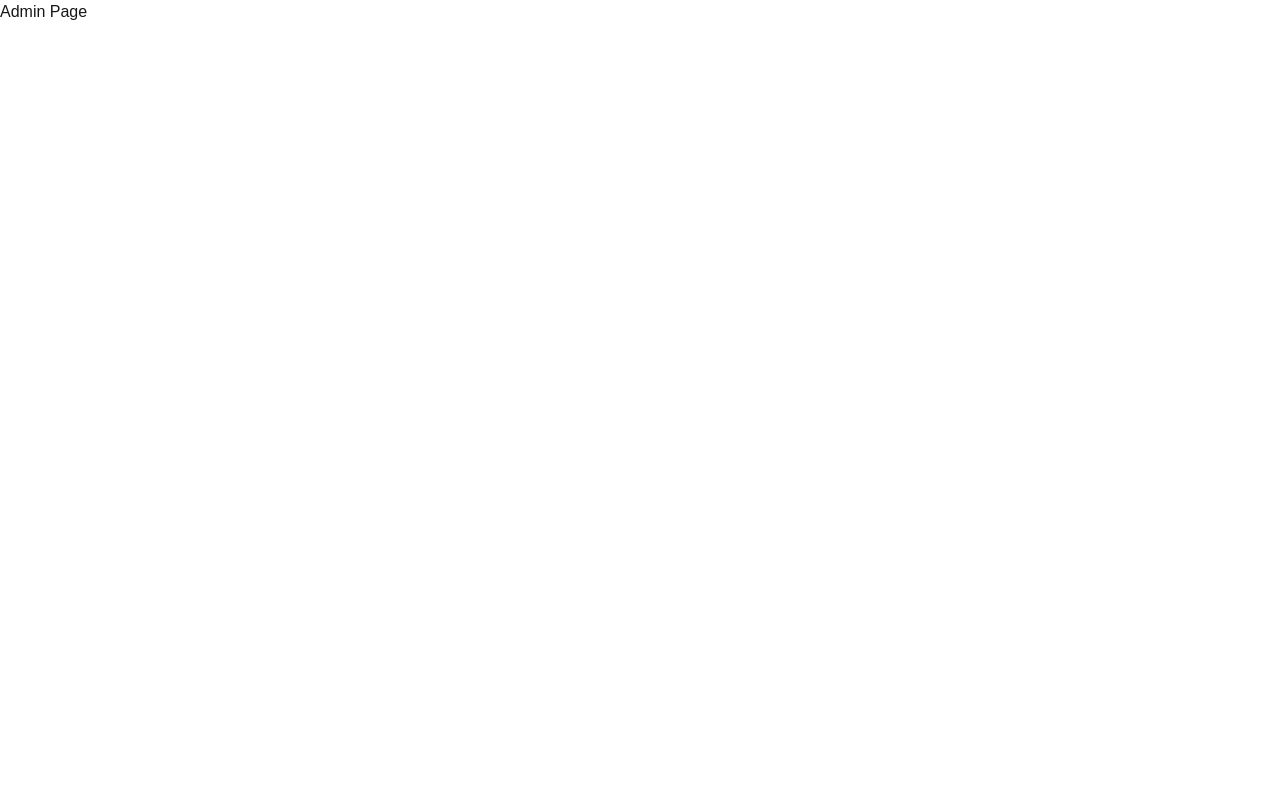
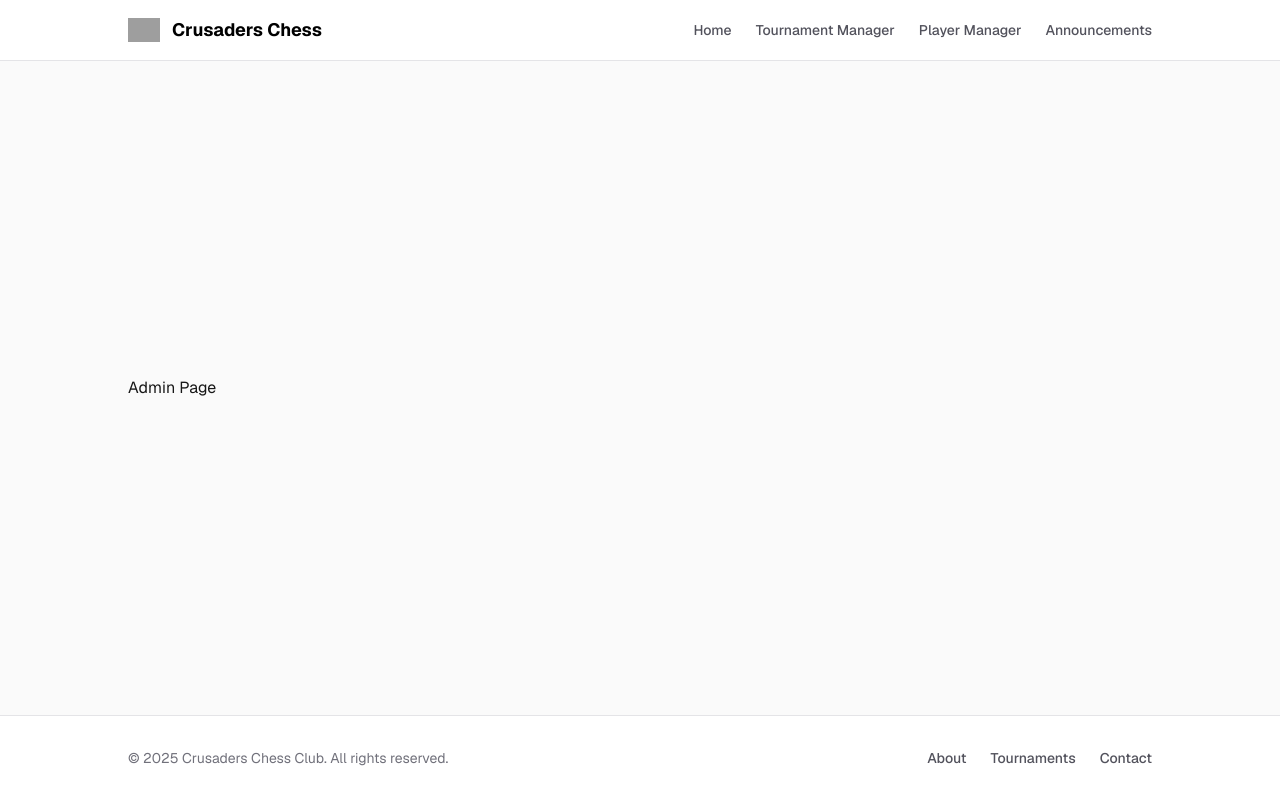
Before and after one commit to jjvaldiviez/crusader-chess-club, a Next.js app: page /admin in a window 1280 px wide. Built offline with nearby package versions, Linux system fonts and the light colour scheme; grey boxes are pictures that could not be loaded.

Commit message:
Added admin dashboard skeleton

```diff
--- /dev/null
+++ b/app/admin/announcements/page.tsx
@@ -0,0 +1,9 @@
+import {AdminPageWrapper} from "@/app/components/admin/admin-page-wrapper";
+
+export default function AnnouncementsManagerPage() {
+    return (
+        <AdminPageWrapper>
+            <section>Announcements Page</section>
+        </AdminPageWrapper>
+    );
+}
--- a/app/admin/page.tsx
+++ b/app/admin/page.tsx
@@ -1,3 +1,9 @@
+import { AdminPageWrapper } from "../components/admin/admin-page-wrapper";
+
 export default function AdminPage() {
-  return <div>Admin Page</div>;
+  return (
+    <AdminPageWrapper>
+        <section>Admin Page</section>
+    </AdminPageWrapper>
+  );
 }
--- /dev/null
+++ b/app/admin/player-manager/page.tsx
@@ -0,0 +1,9 @@
+import {AdminPageWrapper} from "@/app/components/admin/admin-page-wrapper";
+
+export default function PlayerManagerPage() {
+    return (
+        <AdminPageWrapper>
+            <section>Player Manager</section>
+        </AdminPageWrapper>
+    );
+}
--- /dev/null
+++ b/app/admin/tournament-manager/page.tsx
@@ -0,0 +1,9 @@
+import {AdminPageWrapper} from "@/app/components/admin/admin-page-wrapper";
+
+export default function TournamentManagerPage() {
+    return (
+        <AdminPageWrapper>
+            <section>Tournament Page</section>
+        </AdminPageWrapper>
+    );
+}
--- /dev/null
+++ b/app/components/admin/admin-navbar.tsx
@@ -0,0 +1,48 @@
+import Link from "next/link";
+import Image from "next/image";
+
+export function AdminNavBar() {
+    return (
+        <nav className="border-b border-zinc-200 bg-white px-6 py-4 dark:border-zinc-800 dark:bg-black">
+            <div className="mx-auto flex max-w-5xl items-center justify-between">
+                {/* Logo & Brand */}
+                <Link href="/" className="flex items-center gap-3">
+                    <Image
+                        className="dark:invert"
+                        src="/chess-logo.svg"
+                        alt="Crusaders Chess Club Logo"
+                        width={32}
+                        height={32}
+                        priority
+                    />
+                    <span className="text-lg font-bold text-black dark:text-white hidden sm:block">Crusaders Chess</span>
+                </Link>
+
+                {/* Navigation Links */}
+                <div className="flex items-center gap-6 text-sm font-medium">
+                    <Link href="/admin" className="text-zinc-600 transition-colors hover:text-black dark:text-white">
+                        Home
+                    </Link>
+                    <Link
+                        href="/admin/tournament-manager"
+                        className="text-zinc-600 transition-colors hover:text-black dark:text-zinc-400 dark:hover:text-white"
+                    >
+                        Tournament Manager
+                    </Link>
+                    <Link
+                        href="/admin/player-manager"
+                        className="text-zinc-600 transition-colors hover:text-black dark:text-zinc-400 dark:hover:text-white"
+                    >
+                        Player Manager
+                    </Link>
+                    <Link
+                        href="/admin/announcements"
+                        className="text-zinc-600 transition-colors hover:text-black dark:text-zinc-400 dark:hover:text-white"
+                    >
+                        Announcements
+                    </Link>
+                </div>
+            </div>
+        </nav>
+    );
+}
--- /dev/null
+++ b/app/components/admin/admin-page-wrapper.tsx
@@ -0,0 +1,34 @@
+import React from "react";
+import {AdminNavBar} from "@/app/components/admin/admin-navbar";
+import {Footer} from "@/app/components/common/footer";
+
+interface AdminWrapperProps {
+    children: React.ReactNode;
+    className?: string;
+    centered?: boolean;
+    withNavbar?: boolean;
+    withFooter?: boolean;
+}
+
+export function AdminPageWrapper({
+                                    children,
+                                    className = "",
+                                    centered = true,
+                                    withNavbar = true,
+                                    withFooter = true}: AdminWrapperProps) {
+    return (
+        <div className="flex min-h-screen flex-col bg-zinc-50 font-sans dark:bg-black">
+            {withNavbar && <AdminNavBar />}
+            <main
+                className={`flex flex-1 flex-col px-6 py-8 ${
+                    centered ? "items-center justify-center" : ""
+                } ${className}`}
+            >
+                <div className="mx-auto w-full max-w-5xl">
+                    {children}
+                </div>
+            </main>
+            {withFooter && <Footer />}
+        </div>
+    );
+}
```
